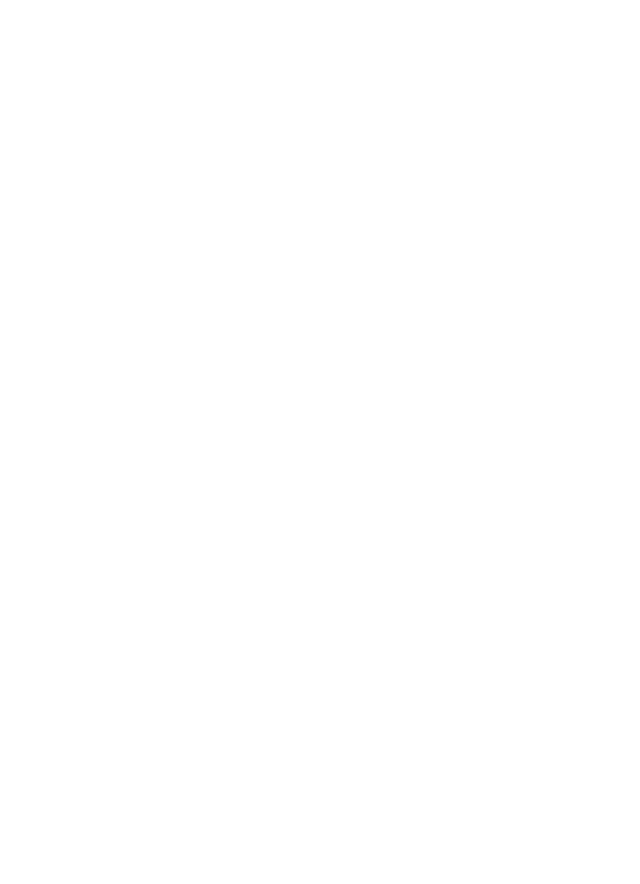
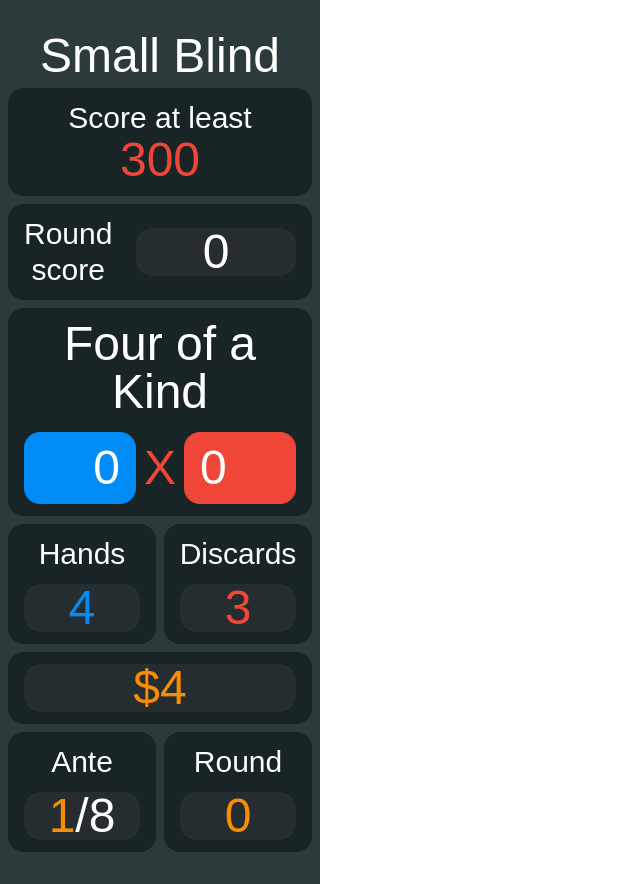
Before and after one commit to dalton-f/poker-roguelike, a website: page index.html in a window 1280 px wide. Shown: the whole page, without its empty margins (0-640 px from the left). Before the commit the page ends 800 px from the top, so only its background shows below. Drawn offline with Linux system fonts and the light colour scheme; a web font is replaced by a local one.

Commit message:
Add sidebar HTML and styles

```diff
--- a/index.html
+++ b/index.html
@@ -17,6 +17,102 @@
     <script src="dist/js/app.js" defer></script>
   </head>
   <body>
-    <main></main>
+    <main class="grid grid-cols-[25%_75%]">
+      <aside
+        class="flex min-h-dvh flex-col justify-between gap-2 bg-[#2D3A3B] px-2 py-8 text-center text-3xl font-medium text-white"
+      >
+        <h1 class="text-5xl">Small Blind</h1>
+
+        <div
+          class="flex flex-col items-center rounded-2xl bg-[#182426] px-4 py-3"
+        >
+          <p>Score at least</p>
+
+          <p class="text-5xl text-[#EF4637]">300</p>
+        </div>
+
+        <div class="flex items-center gap-6 rounded-2xl bg-[#182426] px-4 py-3">
+          <p>Round score</p>
+
+          <p class="w-100 rounded-2xl bg-[#252D30] text-5xl">0</p>
+        </div>
+
+        <div
+          class="flex flex-col gap-4 rounded-2xl bg-[#182426] px-4 py-3 text-5xl"
+        >
+          <p>Four of a Kind</p>
+
+          <div class="flex items-center gap-2">
+            <p class="w-full rounded-2xl bg-[#018BF6] px-4 py-3 text-right">
+              0
+            </p>
+            <p class="text-[#EF4637]">X</p>
+            <p class="w-full rounded-2xl bg-[#EF4637] px-4 py-3 text-left">0</p>
+          </div>
+        </div>
+
+        <div class="grid grid-cols-2 gap-2">
+          <div
+            class="flex flex-col items-center gap-3 rounded-2xl bg-[#182426] px-4 py-3"
+          >
+            <p>Hands</p>
+
+            <p class="w-full rounded-2xl bg-[#252D30] text-5xl text-[#018BF6]">
+              4
+            </p>
+          </div>
+
+          <div
+            class="flex flex-col items-center gap-3 rounded-2xl bg-[#182426] px-4 py-3"
+          >
+            <p>Discards</p>
+
+            <p class="w-full rounded-2xl bg-[#252D30] text-5xl text-[#EF4637]">
+              3
+            </p>
+          </div>
+        </div>
+
+        <div
+          class="flex flex-col items-center gap-3 rounded-2xl bg-[#182426] px-4 py-3"
+        >
+          <p class="w-full rounded-2xl bg-[#252D30] text-5xl text-[#FA8C01]">
+            $4
+          </p>
+        </div>
+
+        <div class="grid grid-cols-2 gap-2">
+          <div
+            class="flex flex-col items-center gap-3 rounded-2xl bg-[#182426] px-4 py-3"
+          >
+            <p>Ante</p>
+
+            <div class="w-full rounded-2xl bg-[#252D30] text-5xl">
+              <p><span class="text-[#FA8C01]">1</span>/8</p>
+            </div>
+          </div>
+
+          <div
+            class="flex flex-col items-center gap-3 rounded-2xl bg-[#182426] px-4 py-3"
+          >
+            <p>Round</p>
+
+            <div
+              class="w-full rounded-2xl bg-[#252D30] text-5xl text-[#FA8C01]"
+            >
+              <p>0</p>
+            </div>
+          </div>
+        </div>
+      </aside>
+
+      <section class="px-8 py-16">
+        <div class="rounded-2xl bg-[#3F3F3F]/40"></div>
+
+        <div></div>
+
+        <div class="rounded-2xl bg-[#3F3F3F]/40"></div>
+      </section>
+    </main>
   </body>
 </html>
```
Also changed, not shown: dist/css/app.css.
